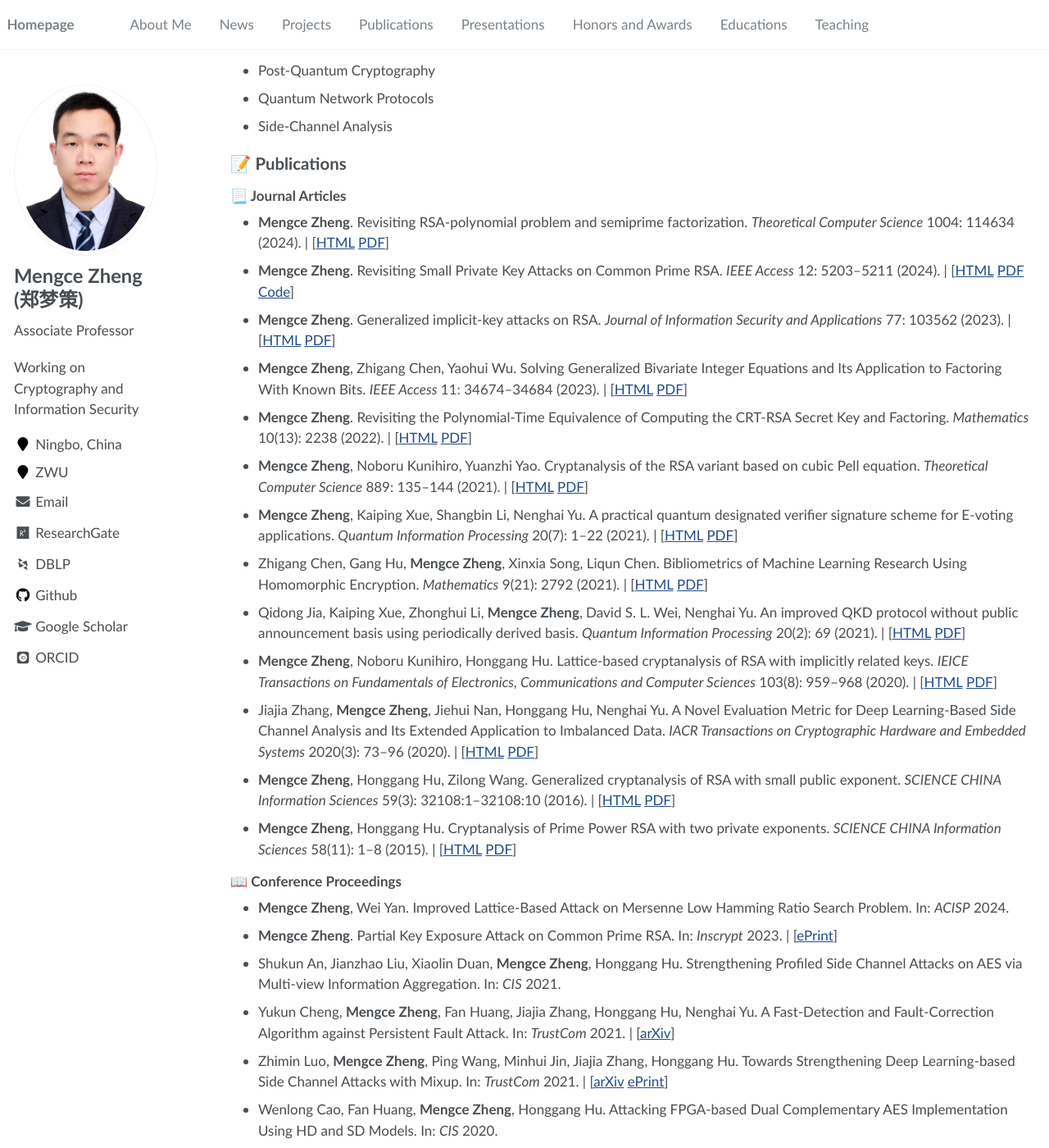
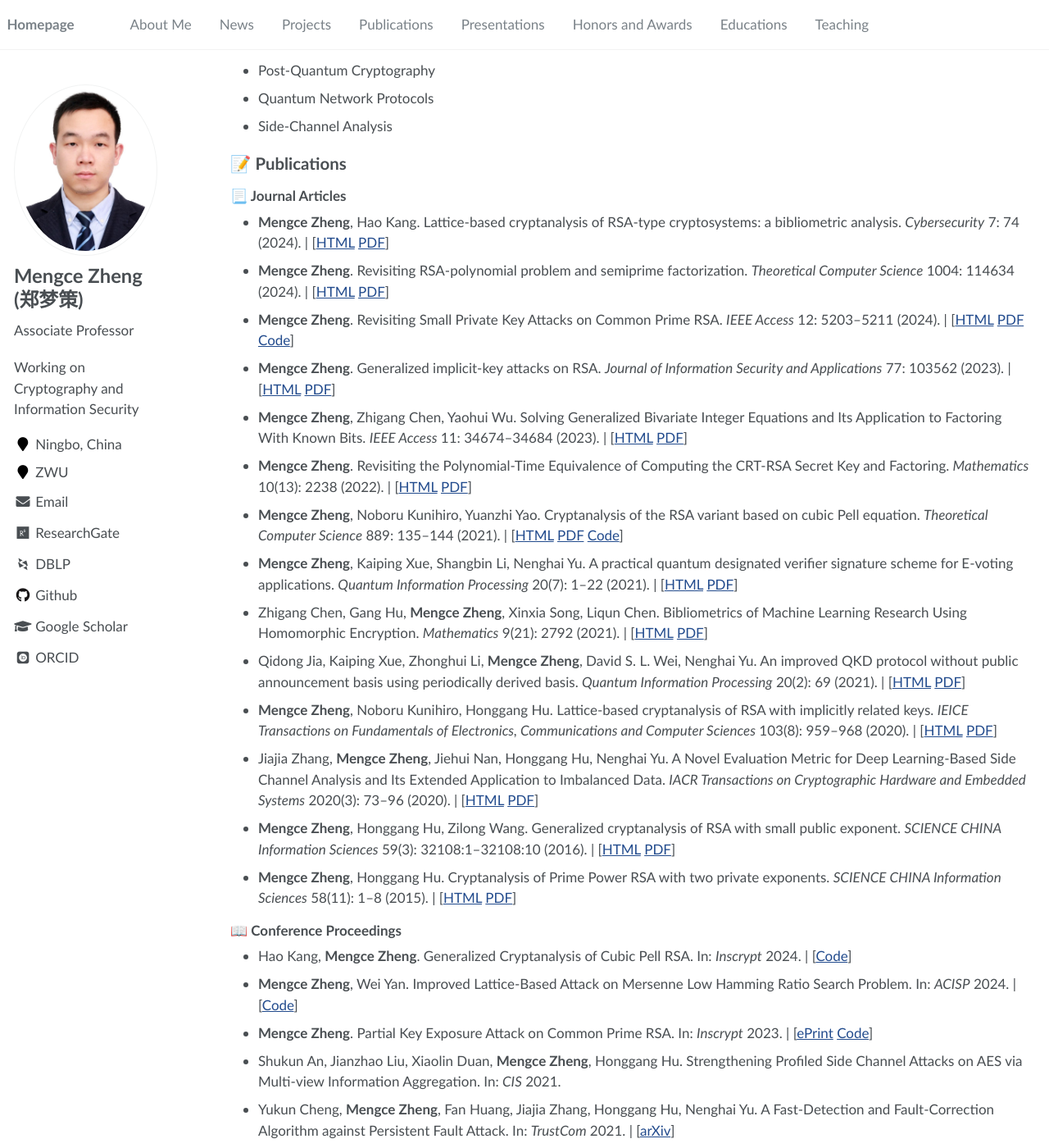
Before and after one commit to MengceZheng/MengceZheng.github.io, a Jekyll site: the page built from _pages/about.md, in a window 1280 px wide and 1400 px high, scrolled down 914 px. Shown: the whole window at 82% size. Built offline with Jekyll 4.4.1, drawn with Linux system fonts in a browser that asks for light colours; some web fonts are replaced; some of the changed text lies outside the part shown.

Commit message:
Update about.md

```diff
--- a/_pages/about.md
+++ b/_pages/about.md
@@ -56,12 +56,13 @@ If you are interested in similar research and seeking any form of academic coope
 
 ### 📃 Journal Articles
 
+- **Mengce Zheng**, Hao Kang. Lattice-based cryptanalysis of RSA-type cryptosystems: a bibliometric analysis. *Cybersecurity* 7: 74 (2024). \| \[[HTML](https://link.springer.com/article/10.1186/s42400-024-00289-7) [PDF](/docs/ZK24.pdf)\]
 - **Mengce Zheng**. Revisiting RSA-polynomial problem and semiprime factorization. *Theoretical Computer Science* 1004: 114634 (2024). \| \[[HTML](https://www.sciencedirect.com/science/article/pii/S0304397524002494) [PDF](/docs/Zheng24b.pdf)\]
 - **Mengce Zheng**. Revisiting Small Private Key Attacks on Common Prime RSA. *IEEE Access* 12: 5203--5211 (2024). \| \[[HTML](https://ieeexplore.ieee.org/document/10380560) [PDF](/docs/Zheng24a.pdf) [Code](https://github.com/MengceZheng/SPKA_CPRSA)\]
 - **Mengce Zheng**. Generalized implicit-key attacks on RSA. *Journal of Information Security and Applications* 77: 103562 (2023). \| \[[HTML](https://www.sciencedirect.com/science/article/pii/S2214212623001461) [PDF](/docs/Zheng23.pdf)\]
 - **Mengce Zheng**, Zhigang Chen, Yaohui Wu. Solving Generalized Bivariate Integer Equations and Its Application to Factoring With Known Bits. *IEEE Access* 11: 34674--34684 (2023). \| \[[HTML](https://ieeexplore.ieee.org/document/10092793) [PDF](/docs/ZCW23.pdf)\]
 - **Mengce Zheng**. Revisiting the Polynomial-Time Equivalence of Computing the CRT-RSA Secret Key and Factoring. *Mathematics* 10(13): 2238 (2022). \| \[[HTML](https://www.mdpi.com/2227-7390/10/13/2238) [PDF](/docs/Zheng22.pdf)\]
-- **Mengce Zheng**, Noboru Kunihiro, Yuanzhi Yao. Cryptanalysis of the RSA variant based on cubic Pell equation. *Theoretical Computer Science* 889: 135--144 (2021). \| \[[HTML](https://www.sciencedirect.com/science/article/abs/pii/S030439752100445X) [PDF](/docs/ZKY21.pdf)\]
+- **Mengce Zheng**, Noboru Kunihiro, Yuanzhi Yao. Cryptanalysis of the RSA variant based on cubic Pell equation. *Theoretical Computer Science* 889: 135--144 (2021). \| \[[HTML](https://www.sciencedirect.com/science/article/abs/pii/S030439752100445X) [PDF](/docs/ZKY21.pdf) [Code](https://github.com/MengceZheng/cPRSA)\]
 - **Mengce Zheng**, Kaiping Xue, Shangbin Li, Nenghai Yu. A practical quantum designated verifier signature scheme for E-voting applications. *Quantum Information Processing* 20(7): 1--22 (2021). \| \[[HTML](https://link.springer.com/article/10.1007/s11128-021-03162-5) [PDF](/docs/ZXLY21.pdf)\]
 - Zhigang Chen, Gang Hu, **Mengce Zheng**, Xinxia Song, Liqun Chen. Bibliometrics of Machine Learning Research Using Homomorphic Encryption. *Mathematics* 9(21): 2792 (2021). \| \[[HTML](https://www.mdpi.com/2227-7390/9/21/2792) [PDF](/docs/CHZ+21.pdf)\]
 - Qidong Jia, Kaiping Xue, Zhonghui Li, **Mengce Zheng**, David S. L. Wei, Nenghai Yu. An improved QKD protocol without public announcement basis using periodically derived basis. *Quantum Information Processing* 20(2): 69 (2021). \| \[[HTML](https://link.springer.com/article/10.1007/s11128-021-03000-8) [PDF](/docs/JXL+21.pdf)\]
@@ -72,8 +73,9 @@ If you are interested in similar research and seeking any form of academic coope
 
 ### 📖 Conference Proceedings
 
-- **Mengce Zheng**, Wei Yan. Improved Lattice-Based Attack on Mersenne Low Hamming Ratio Search Problem. In: *ACISP* 2024.
-- **Mengce Zheng**. Partial Key Exposure Attack on Common Prime RSA. In: *Inscrypt* 2023. \| \[[ePrint](https://eprint.iacr.org/2024/061)\]
+- Hao Kang, **Mengce Zheng**. Generalized Cryptanalysis of Cubic Pell RSA. In: *Inscrypt* 2024. \| \[[Code](https://github.com/MengceZheng/SPKA_CPRSA)\]
+- **Mengce Zheng**, Wei Yan. Improved Lattice-Based Attack on Mersenne Low Hamming Ratio Search Problem. In: *ACISP* 2024. \| \[[Code](https://github.com/MengceZheng/MLHRSP)\]
+- **Mengce Zheng**. Partial Key Exposure Attack on Common Prime RSA. In: *Inscrypt* 2023. \| \[[ePrint](https://eprint.iacr.org/2024/061) [Code](https://github.com/MengceZheng/PKEA_CPRSA)\]
 - Shukun An, Jianzhao Liu, Xiaolin Duan, **Mengce Zheng**, Honggang Hu. Strengthening Profiled Side Channel Attacks on AES via Multi-view Information Aggregation. In: *CIS* 2021.
 - Yukun Cheng, **Mengce Zheng**, Fan Huang, Jiajia Zhang, Honggang Hu, Nenghai Yu. A Fast-Detection and Fault-Correction Algorithm against Persistent Fault Attack. In: *TrustCom* 2021. \| \[[arXiv](https://arxiv.org/abs/2106.07943)\]
 - Zhimin Luo, **Mengce Zheng**, Ping Wang, Minhui Jin, Jiajia Zhang, Honggang Hu. Towards Strengthening Deep Learning-based Side Channel Attacks with Mixup. In: *TrustCom* 2021. \| \[[arXiv](https://arxiv.org/abs/2103.05833) [ePrint](https://eprint.iacr.org/2021/312)\]
@@ -88,6 +90,7 @@ If you are interested in similar research and seeking any form of academic coope
 
 ## 💬 Presentations
 
+- Generalized Cryptanalysis of Cubic Pell RSA, The 20th International Conference on Information Security and Cryptology, Kunming, China, 2024. \| \[[Slides](/docs/INSCRYPT24.pdf)\]
 - Improved Lattice-Based Attack on Mersenne Low Hamming Ratio Search Problem, The 29th Australasian Conference on Information Security and Privacy, Sydney, Australia, 2024. \| \[[Slides](/docs/ACISP24.pdf)\]
 - Lattice-Based Cryptanalysis of RSA with Implicitly Related Keys (Chinese Version), Academic Seminar at Nanjing University of Posts and Telecommunications, Online, China, 2020. \| \[[Slides](/docs/NJUPT20.pdf)\]
 - Implicit Related-Key Factorization Problem on the RSA Cryptosystem, The 18th International Conference on Cryptology and Network Security, Fuzhou, China, 2019. \| \[[Slides](/docs/CANS19.pdf)\]
```
